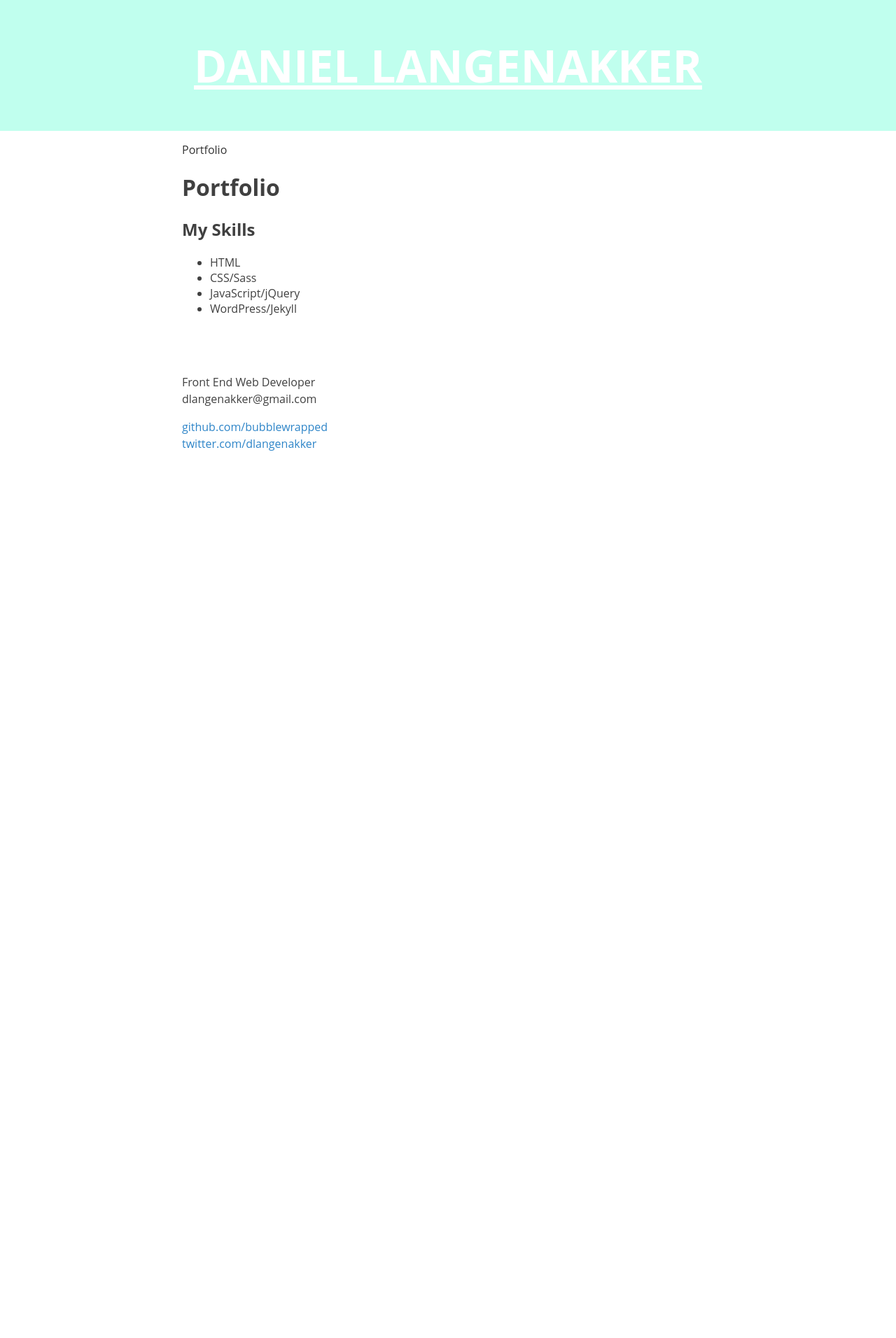
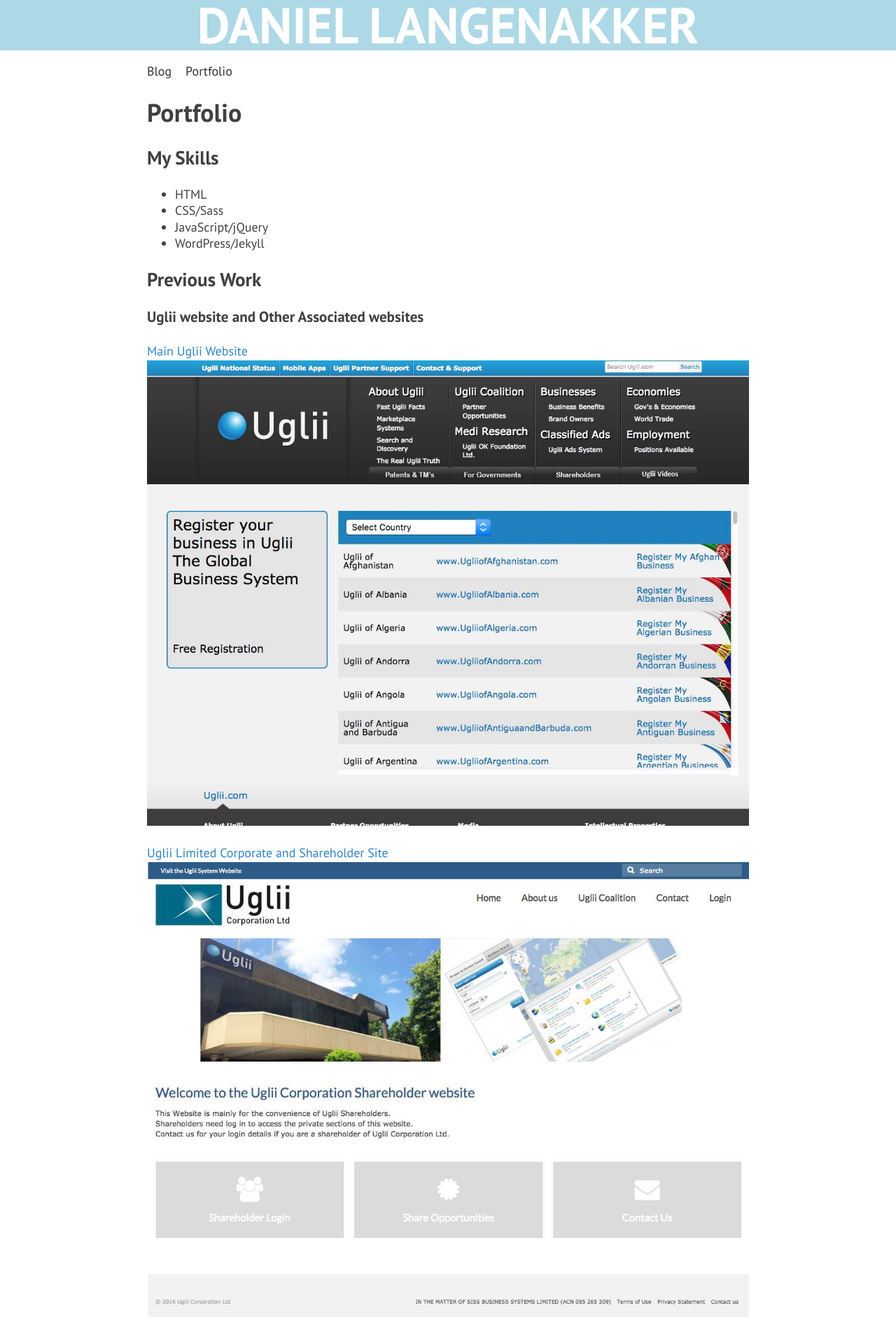
Before and after one commit to bubblewrapped/bubblewrapped.github.io, a Jekyll site: the page built from portfolio/index.html, in a window 1280 px wide. Shown: the top 1912 px of the page at 70% size. Built offline with Jekyll 4.4.1, drawn with Linux system fonts in a browser that asks for light colours; Markdown is read by kramdown in place of the engine named in the settings; before the commit the page ends 900 px from its top, so only the background shows below that; some of the changed text lies outside the part shown.

Commit message:
Update portfolio

```diff
--- a/_config.yml
+++ b/_config.yml
@@ -3,3 +3,4 @@
 rouge: true
 exclude: [scss]
 category-list: [portfolio,blog]
+paginate: 10
--- a/_layouts/default.html
+++ b/_layouts/default.html
@@ -10,6 +10,7 @@
         <link rel="stylesheet" href="/css/syntax.css">-->
 
         <!-- Custom CSS -->
+        <link href="https://fonts.googleapis.com/css?family=PT+Sans:400,400i,700" rel="stylesheet">
         <link rel="stylesheet" href="/css/style.css">
     </head>
     <body>
@@ -20,6 +21,7 @@
         <div class="content group">
             <nav class="menu">
               <ul>
+                <li><a href="/blog">Blog</a></li>
                 <li><a href="/portfolio">Portfolio</a></li>
               </ul>
             </nav>
--- a/blog/index.html
+++ b/blog/index.html
@@ -1,5 +1,5 @@
 ---
-layout: default
+layout: post
 title: Blog
 ---
 
--- a/css/style.css
+++ b/css/style.css
@@ -73,7 +73,7 @@
 input,
 select,
 textarea {
-  font-family: 'Open Sans', sans-serif; }
+  font-family: 'PT Sans', sans-serif; }
 
 /*
  * Addresses margins handled incorrectly in IE 6/7.
@@ -453,7 +453,8 @@
 html,
 body {
   color: #404040;
-  height: 100%; }
+  font-size: 18px;
+  line-height: 1.3; }
 
 img {
   max-width: 100%;
@@ -466,16 +467,18 @@
     text-decoration: underline; }
 
 .header {
-  background: #c0ffee; }
+  background: #ADD8E6; }
 
 .logo {
   color: #fff;
   display: block;
   font-size: 4em;
   font-weight: bold;
-  padding: 50px 0;
   text-align: center;
-  text-transform: uppercase; }
+  text-transform: uppercase;
+  line-height: 1em; }
+  .logo:hover, .logo:focus {
+    text-decoration: none; }
 
 .container {
   width: 50em;
--- a/portfolio/index.html
+++ b/portfolio/index.html
@@ -11,6 +11,17 @@
     <li>JavaScript/jQuery</li>
     <li>WordPress/Jekyll</li>
   </ul>
+  <h2>Previous Work</h2>
+  <h3>Uglii website and Other Associated websites</h3>
+  <p><a href="https://uglii.com" target="_blank">Main Uglii Website</a>
+  <img src="/img/screenshots/ugliicom_home.jpg" alt="Uglii.com homepage"></p>
+  <p><a href="http://ugliiltd.com">Uglii Limited Corporate and Shareholder Site</a>
+  <img src="/img/screenshots/ugliiltdcom_home.jpg" alt="Ugliiltd.com homepage"></p>
+  <p><a href="http://bizmio.com">Bizmio National Partner Site</a>
+  <img src="/img/screenshots/bizmiocom_home.jpg" alt="Bizmio.com homepage"></p>
+  <h3>Yallourn Bowling Club Website</h3>
+  <p><a href="#">The theme used on the old yallournbc.com.au</a>
+  <img src="/img/screenshots/yallournbccom_home.jpg" alt="Old yallournbc.com.au homepage"></p>
   <div class="posts">
     {% for post in site.categories.portfolio %}
     <article class="post">
@@ -24,13 +35,4 @@
     </article>
     {% endfor %}
   </div>
-  <!-- Pagination links -->
-  <div class="pagination">
-    {% if paginator.previous_page %}
-      <a href="{{ paginator.previous_page_path }}" class="previous">Previous</a>
-    {% endif %}
-    {% if paginator.next_page %}
-      <a href="{{ paginator.next_page_path }}" class="next">Next</a>
-    {% endif %}
-  </div>
 </div>
--- a/scss/_normalize.scss
+++ b/scss/_normalize.scss
@@ -85,7 +85,7 @@
 input,
 select,
 textarea {
-    font-family: 'Open Sans', sans-serif;
+    font-family: 'PT Sans', sans-serif;
 }
 
 /*
```
Also changed, not shown: index.html (+13 -1 lines), scss/style.scss (+7 -3 lines), img/screenshots/bizmiocom_home.jpg (added), img/screenshots/ugliicom_home.jpg (added), img/screenshots/ugliiltdcom_home.jpg (added), img/screenshots/yallournbccom_home.jpg (added).
